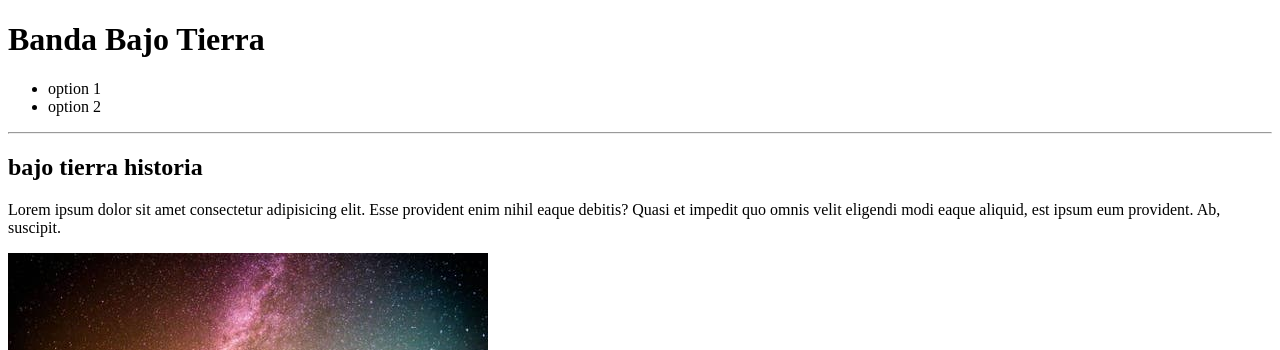
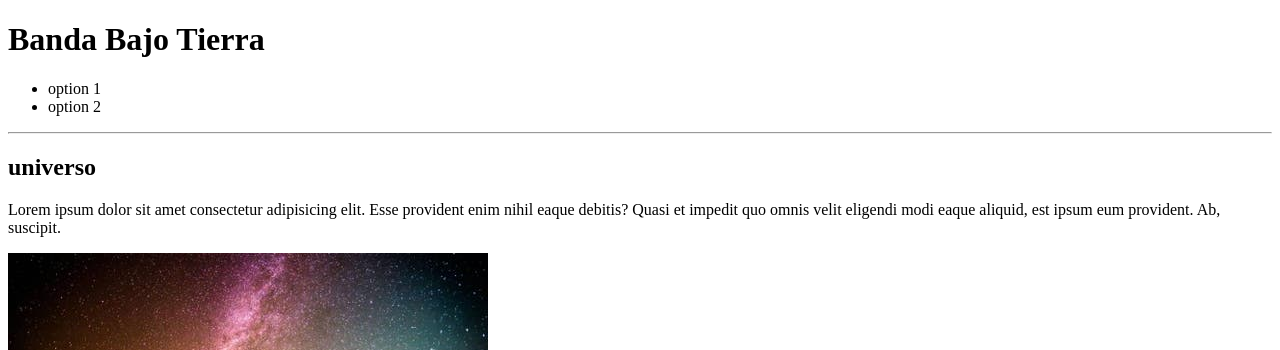
Before and after one commit to vzandress123/bajoTierra, a plain HTML site: page index.html in a window 1280 px wide. Shown: the top 350 px of the page. Drawn offline with Linux system fonts and the light colour scheme.

Commit message:
cambio titulo

```diff
--- a/index.html
+++ b/index.html
@@ -22,7 +22,7 @@
     </header>
 
     <main>
-        <h2>bajo tierra historia</h2>
+        <h2>universo</h2>
         <p>Lorem ipsum dolor sit amet consectetur adipisicing elit. Esse provident enim nihil eaque debitis? Quasi et impedit quo omnis velit eligendi modi eaque aliquid, est ipsum eum provident. Ab, suscipit.</p>  <!--alt + z, para que el parrafo quede en el area visible en el cursor-->
 
         <img src="img/universo.jpg" alt="universo">                             <!--etiqueta para imagenes-->
```
